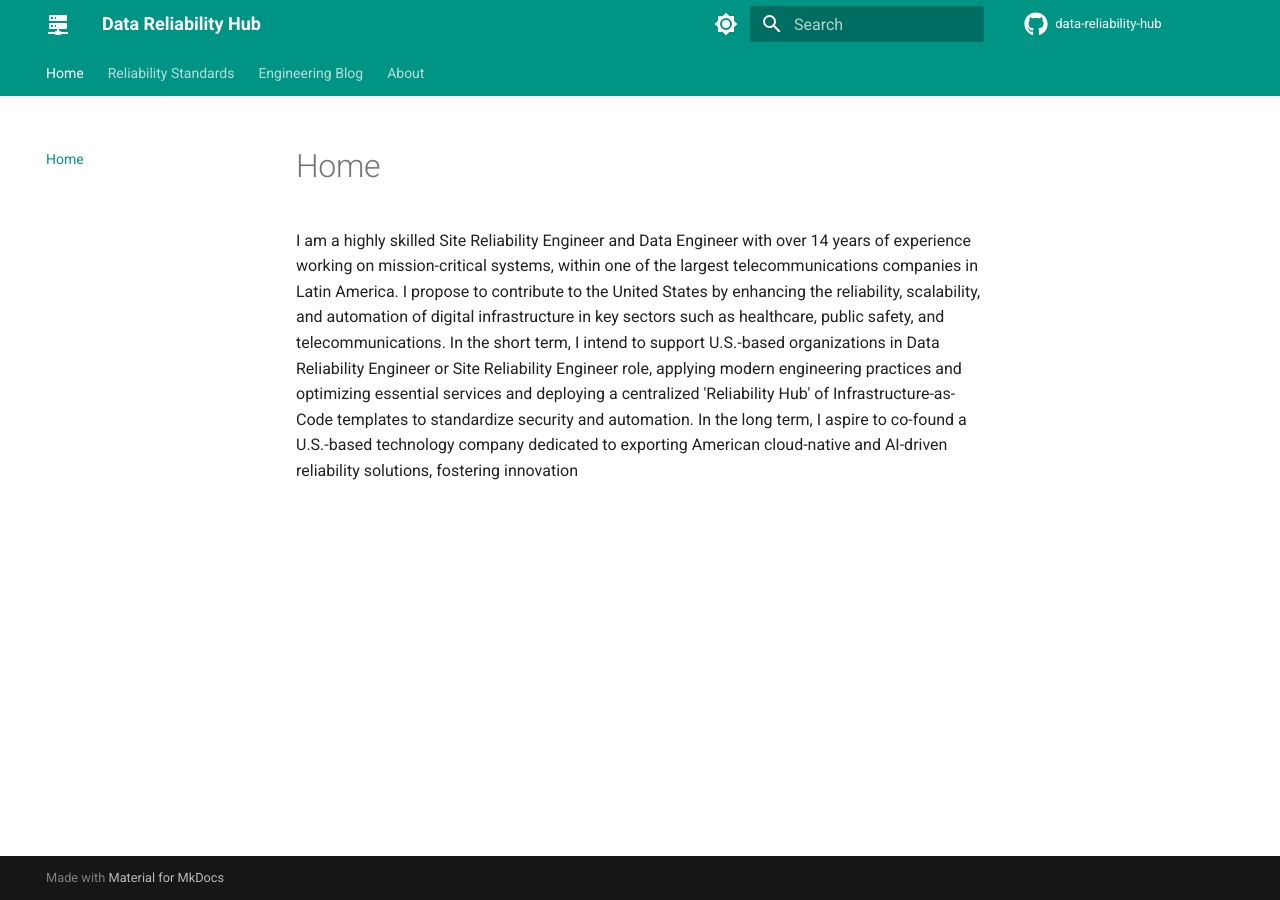
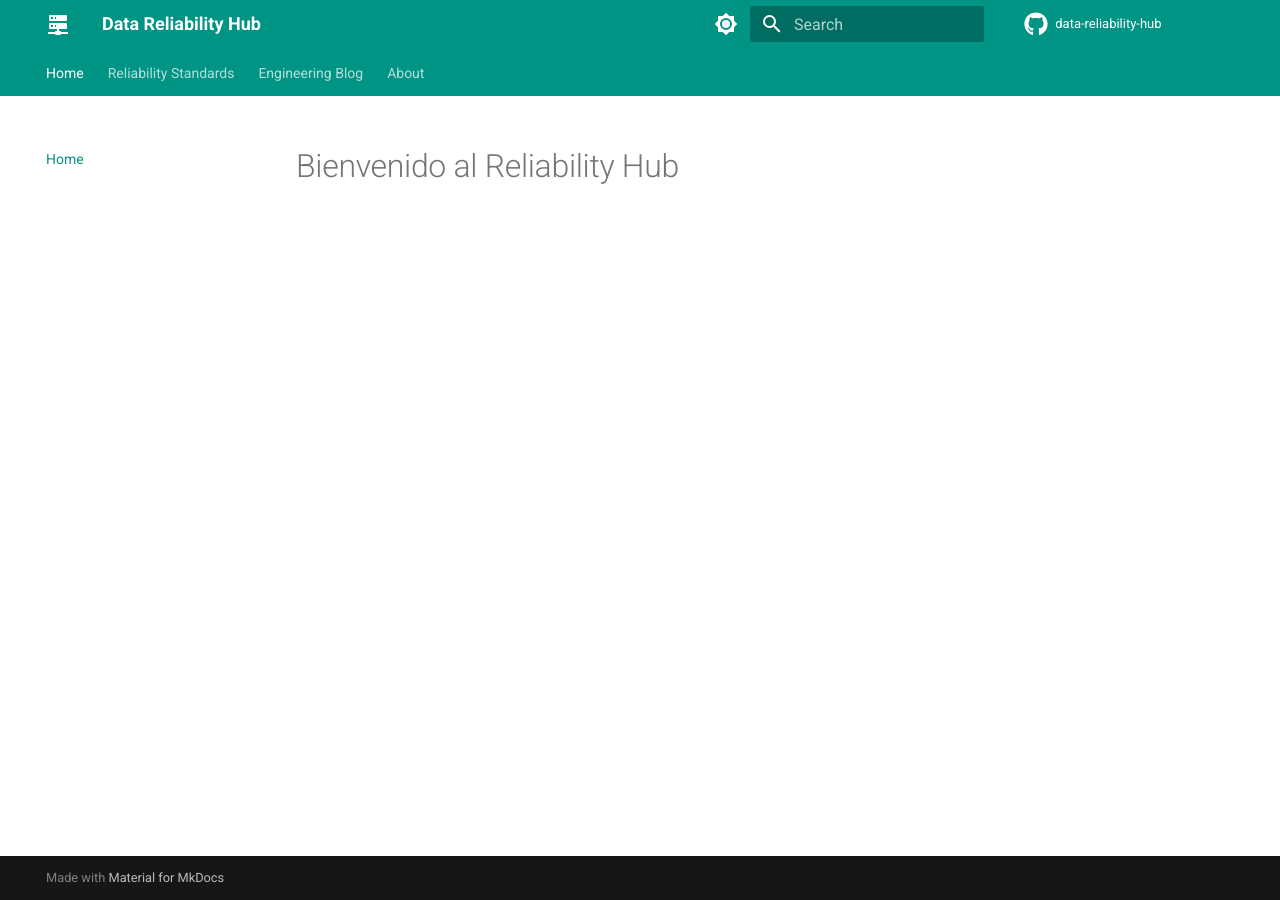
Before and after one commit to mcatalangt/data-reliability-hub, an MkDocs documentation site: the page built from docs/index.md, in a window 1280 px wide. Built offline with MkDocs 1.6.1 and Material for MkDocs 9.7.7, drawn with Linux system fonts in a browser that asks for light colours; comment, search, counter and statistics services are not loaded.

Commit message:
Replace introduction with 'Reliability Hub' header
Updated the introduction section to include a welcome message.

```diff
--- a/docs/index.md
+++ b/docs/index.md
@@ -1,2 +1 @@
-I am a highly skilled Site Reliability Engineer and Data Engineer with over 14 years of experience working on mission-critical systems, within one of the largest telecommunications companies in Latin America. I propose to contribute to the United States by enhancing the reliability, scalability, and automation of digital infrastructure in key sectors such as healthcare, public safety, and telecommunications.
-In the short term, I intend to support U.S.-based organizations in Data Reliability Engineer or Site Reliability Engineer role, applying modern engineering practices and optimizing essential services and deploying a centralized 'Reliability Hub' of Infrastructure-as-Code templates to standardize security and automation. In the long term, I aspire to co-found a U.S.-based technology company dedicated to exporting American cloud-native and AI-driven reliability solutions, fostering innovation
+# Bienvenido al Reliability Hub
```
